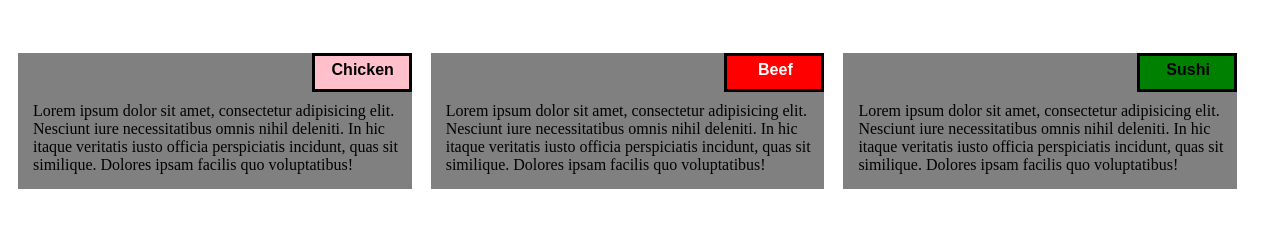
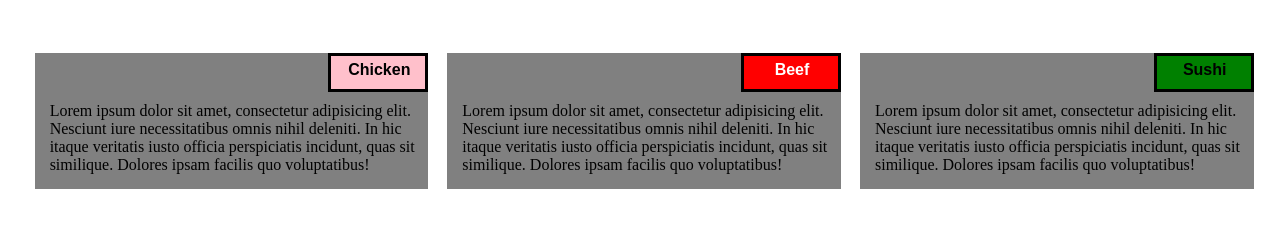
Before and after one commit to HelloPonce/module2-solution-Kevin, a plain HTML site: page index.html in a window 1280 px wide. Shown: the part 56-284 px from the top of the page. Drawn offline with Linux system fonts and the light colour scheme.

Commit message:
Container position was off.
Added left margin to the container.

```diff
--- a/style.css
+++ b/style.css
@@ -22,6 +22,7 @@ header{
 		width: 100%;
 		margin: 0 auto;
 		margin-top: 2%;
+		margin-left: 1.3%;
 	}
 	#contentContainer{
 		margin: 0 auto;
```
